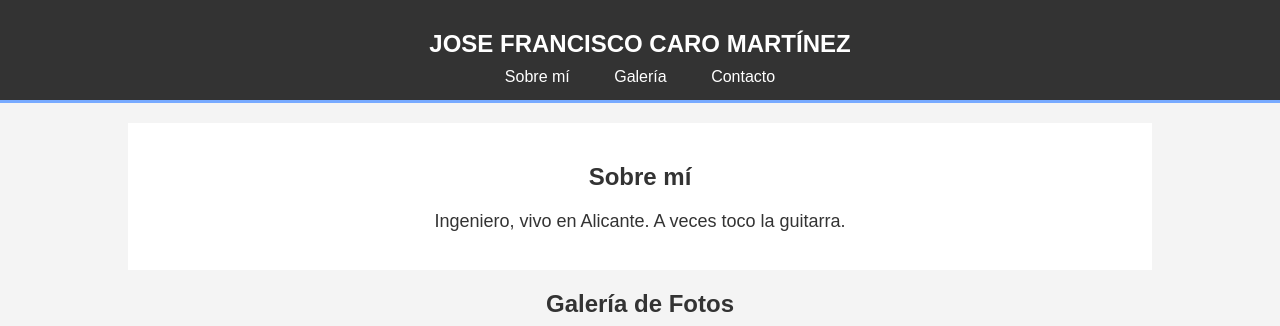
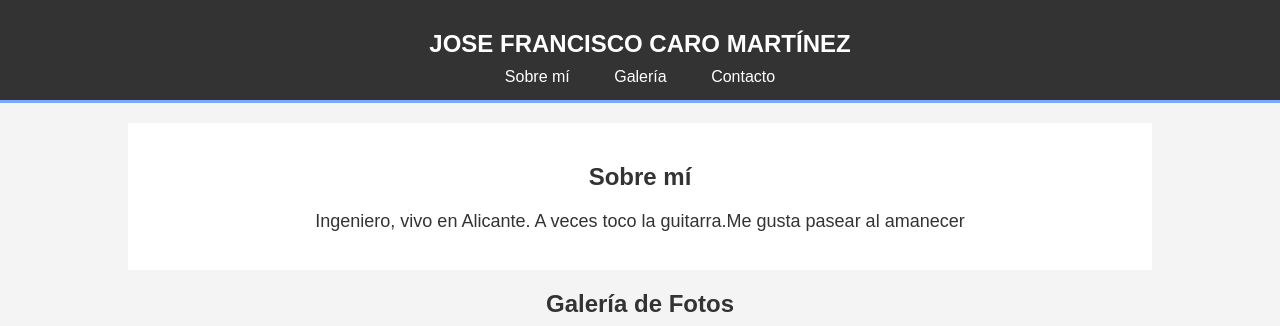
Before and after one commit to jfcaro/jfcaro.github.io, a plain HTML site: page index.html in a window 1280 px wide. Shown: the top 326 px of the page. Drawn offline with Linux system fonts and the light colour scheme.

Commit message:
Update index.html

```diff
--- a/index.html
+++ b/index.html
@@ -94,7 +94,7 @@
     <div class="container">
         <section id="bio" class="bio">
             <h2>Sobre mí</h2>
-            <p>Ingeniero, vivo en Alicante. A veces toco la guitarra.</p>
+            <p>Ingeniero, vivo en Alicante. A veces toco la guitarra.Me gusta pasear al amanecer</p>
         </section>
         <section id="gallery" class="gallery">
             <h2>Galería de Fotos</h2>
```
